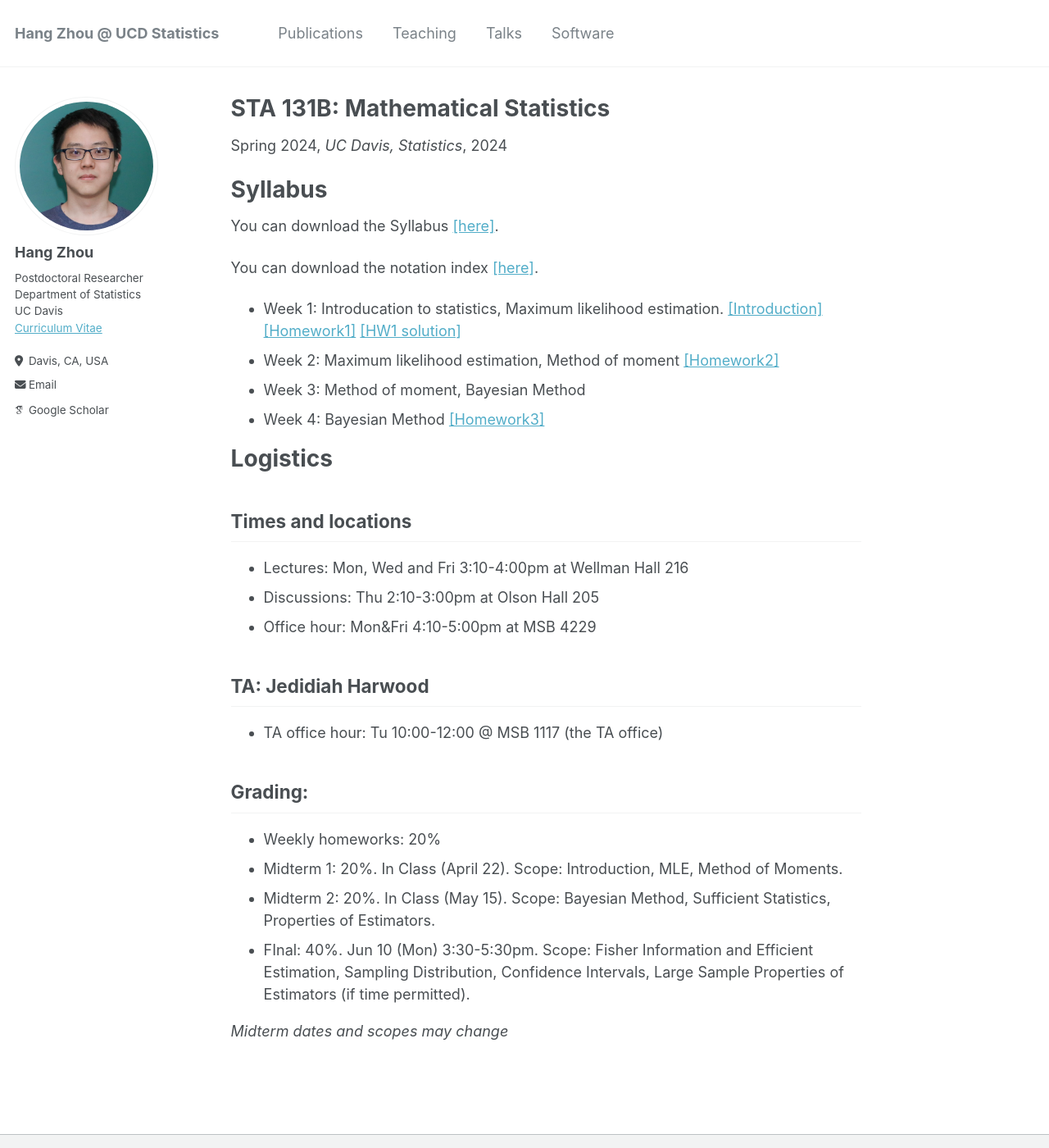
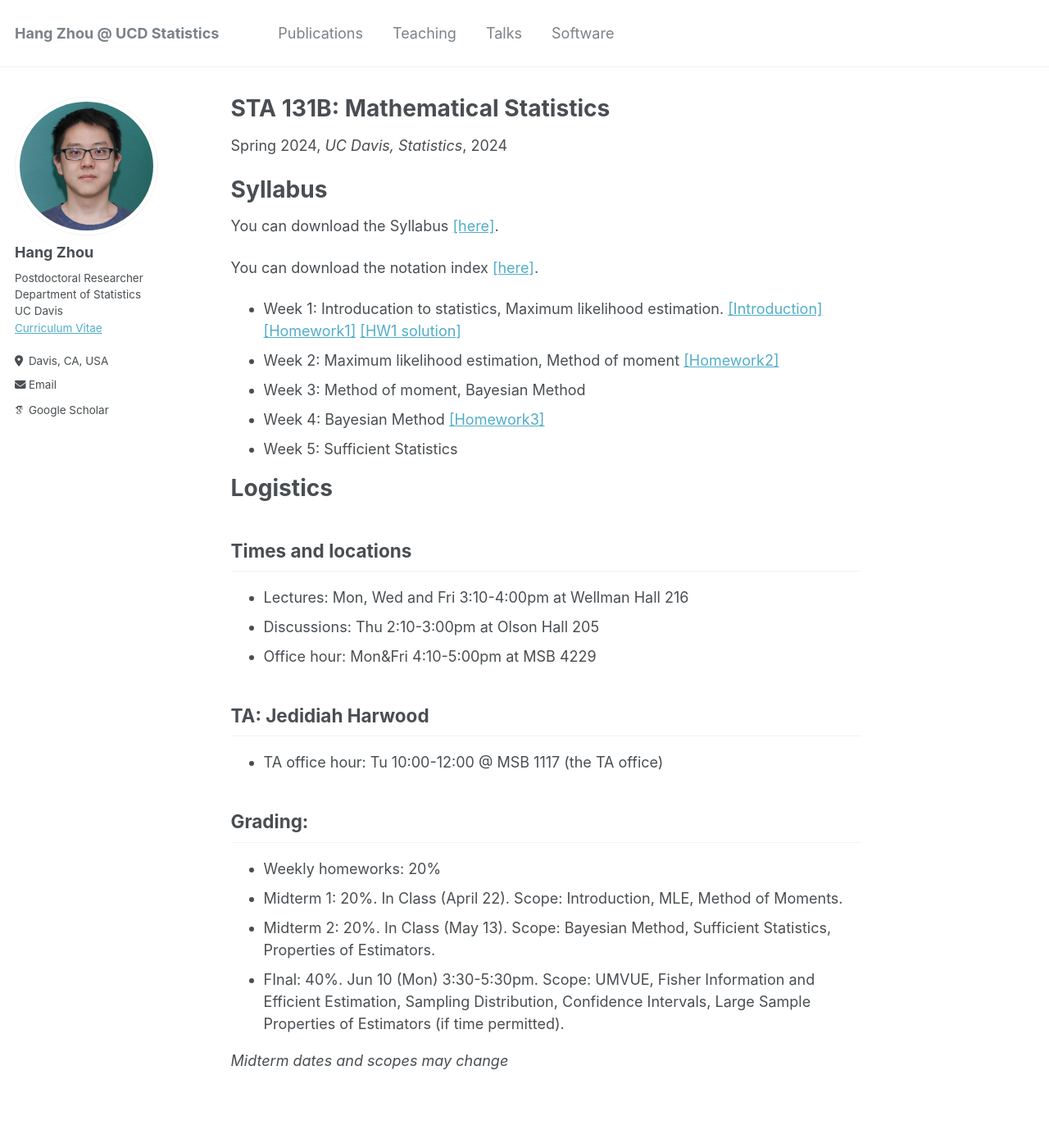
Before and after one commit to hg-zh/hg-zh.github.io, a Jekyll site: the page built from _teaching/2024-spring-STA131B.md, in a window 1280 px wide and 1400 px high. Shown: the whole window at 82% size. Built offline with Jekyll 4.4.1, drawn with Linux system fonts in a browser that asks for light colours; some web fonts are replaced.

Commit message:
Update 2024-spring-STA131B.md

```diff
--- a/_teaching/2024-spring-STA131B.md
+++ b/_teaching/2024-spring-STA131B.md
@@ -17,6 +17,7 @@ You can download the notation index [\[here\]](https://hg-zh.github.io/files/not
 - Week 2: Maximum likelihood estimation, Method of moment [\[Homework2\]](https://hg-zh.github.io/files/HW2.pdf)
 - Week 3: Method of moment, Bayesian Method
 - Week 4: Bayesian Method [\[Homework3\]](https://hg-zh.github.io/files/HW3.pdf)
+- Week 5: Sufficient Statistics
 
 
 # Logistics
@@ -35,7 +36,7 @@ You can download the notation index [\[here\]](https://hg-zh.github.io/files/not
 
 - Weekly homeworks: 20%
 - Midterm 1: 20%. In Class (April 22). Scope: Introduction, MLE, Method of Moments.
-- Midterm 2: 20%. In Class (May 15). Scope: Bayesian Method, Sufficient Statistics, Properties of Estimators.
-- FInal: 40%. Jun 10 (Mon)  3:30-5:30pm. Scope: Fisher Information and Efficient Estimation, Sampling Distribution, Confidence Intervals, Large Sample Properties of Estimators (if time permitted).
+- Midterm 2: 20%. In Class (May 13). Scope: Bayesian Method, Sufficient Statistics, Properties of Estimators.
+- FInal: 40%. Jun 10 (Mon)  3:30-5:30pm. Scope: UMVUE, Fisher Information and Efficient Estimation, Sampling Distribution, Confidence Intervals, Large Sample Properties of Estimators (if time permitted).
 
 *Midterm dates and scopes may change*
```
